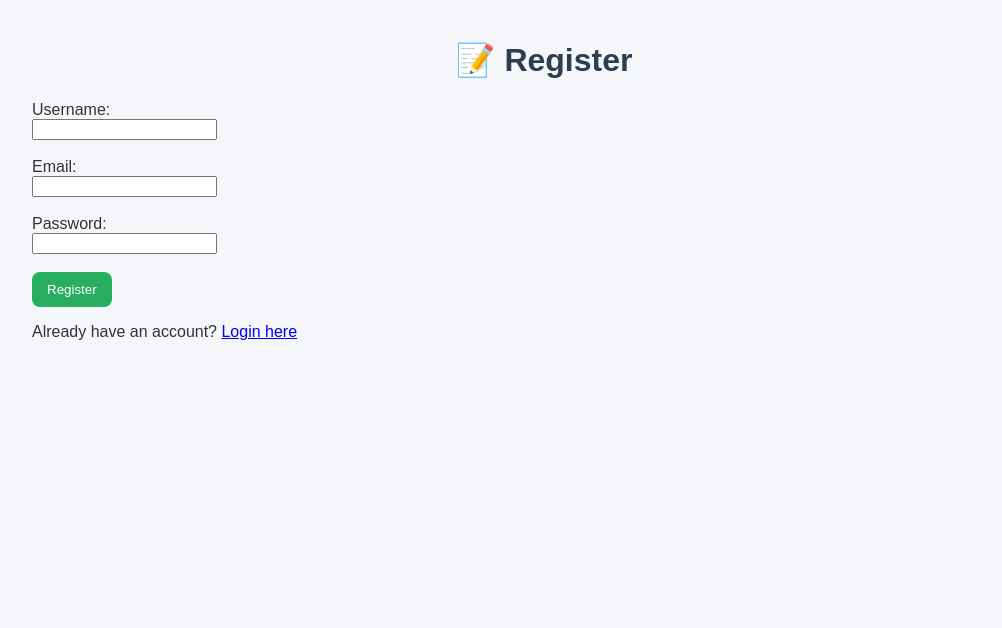
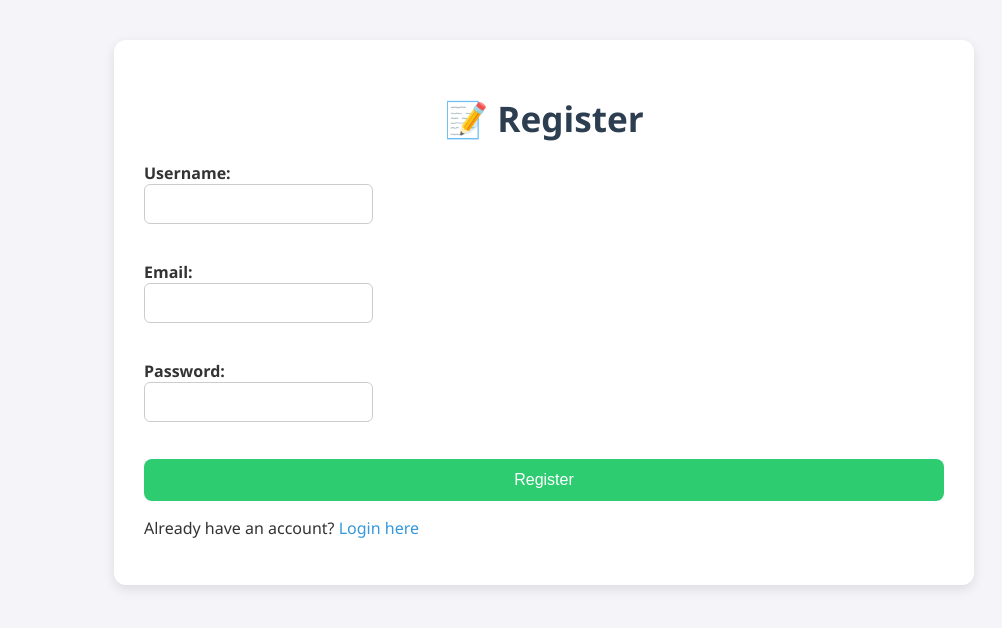
Before and after one commit to AjaySK3889/expense-tracker, a Flask app: page /register in a window 1280 px wide. Shown: the top 628 px of the page, without its empty margins (96-1098 px from the left). Run offline with Flask 3, Linux system fonts and the light colour scheme.

Commit message:
Update style.css

```diff
--- a/static/style.css
+++ b/static/style.css
@@ -1,70 +1,147 @@
+/* ---------------- GLOBAL ---------------- */
 body {
-    font-family: Arial, sans-serif;
-    background: #f4f6f9;
+    font-family: 'Segoe UI', Tahoma, Geneva, Verdana, sans-serif;
+    background-color: #f4f4f9;
     margin: 0;
     padding: 0;
     color: #333;
 }
 
 .container {
-    width: 80%;
-    margin: auto;
-    padding: 20px;
+    max-width: 800px;
+    margin: 40px auto;
+    padding: 30px;
+    background-color: #fff;
+    border-radius: 12px;
+    box-shadow: 0 4px 12px rgba(0,0,0,0.1);
 }
 
-h1 {
+/* ---------------- HEADINGS ---------------- */
+h1, h2 {
     text-align: center;
     color: #2c3e50;
 }
 
+h1 {
+    font-size: 2.2em;
+    margin-bottom: 20px;
+}
+
+h2 {
+    font-size: 1.6em;
+    margin-top: 30px;
+    margin-bottom: 15px;
+}
+
+/* ---------------- NAVIGATION ---------------- */
 .nav {
     text-align: center;
-    margin: 20px 0;
+    margin-bottom: 25px;
 }
 
 .nav a {
+    display: inline-block;
+    margin: 0 10px;
     text-decoration: none;
-    background: #3498db;
-    color: white;
-    padding: 10px 15px;
-    margin: 5px;
+    padding: 10px 20px;
+    background-color: #3498db;
+    color: #fff;
     border-radius: 8px;
-    transition: 0.3s;
+    transition: background 0.3s;
 }
 
 .nav a:hover {
-    background: #2980b9;
+    background-color: #2980b9;
 }
 
+/* ---------------- FORMS ---------------- */
+form {
+    display: flex;
+    flex-direction: column;
+}
+
+label {
+    margin: 10px 0 5px;
+    font-weight: bold;
+}
+
+input[type="text"],
+input[type="password"],
+input[type="number"],
+input[type="email"],
+select {
+    padding: 10px;
+    border-radius: 6px;
+    border: 1px solid #ccc;
+    margin-bottom: 15px;
+    font-size: 1em;
+}
+
+button {
+    padding: 12px;
+    background-color: #2ecc71;
+    color: #fff;
+    border: none;
+    border-radius: 8px;
+    font-size: 1em;
+    cursor: pointer;
+    transition: background 0.3s;
+}
+
+button:hover {
+    background-color: #27ae60;
+}
+
+a {
+    color: #3498db;
+    text-decoration: none;
+}
+
+a:hover {
+    text-decoration: underline;
+}
+
+/* ---------------- TABLES ---------------- */
 table {
     width: 100%;
     border-collapse: collapse;
-    margin: 20px 0;
-    background: white;
-    box-shadow: 0px 2px 5px rgba(0,0,0,0.1);
+    margin-top: 20px;
 }
 
 table th, table td {
-    padding: 12px;
-    text-align: center;
+    padding: 12px 15px;
     border: 1px solid #ddd;
+    text-align: left;
 }
 
 table th {
-    background: #2c3e50;
-    color: white;
+    background-color: #3498db;
+    color: #fff;
 }
 
-button {
-    background: #27ae60;
-    color: white;
-    padding: 10px 15px;
-    border: none;
-    border-radius: 8px;
-    cursor: pointer;
-    transition: 0.3s;
+table tr:nth-child(even) {
+    background-color: #f9f9f9;
 }
 
-button:hover {
-    background: #219150;
+/* ---------------- CHART ---------------- */
+canvas {
+    display: block;
+    margin: 30px auto;
 }
+
+/* ---------------- MEDIA ---------------- */
+@media (max-width: 600px) {
+    .container {
+        padding: 20px;
+        margin: 20px;
+    }
+
+    .nav a {
+        margin: 5px;
+        padding: 8px 15px;
+    }
+
+    table th, table td {
+        padding: 8px;
+    }
+}
```
